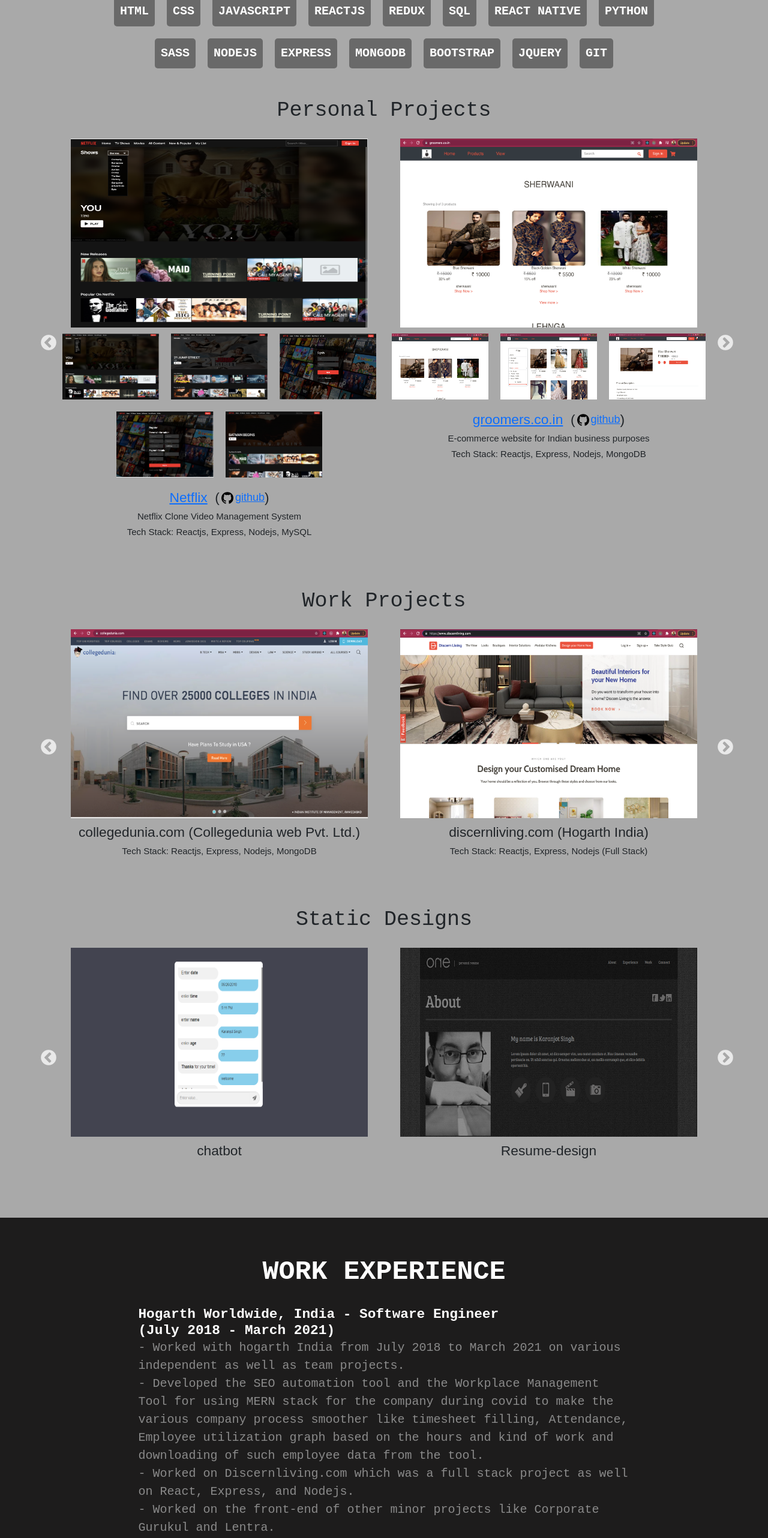
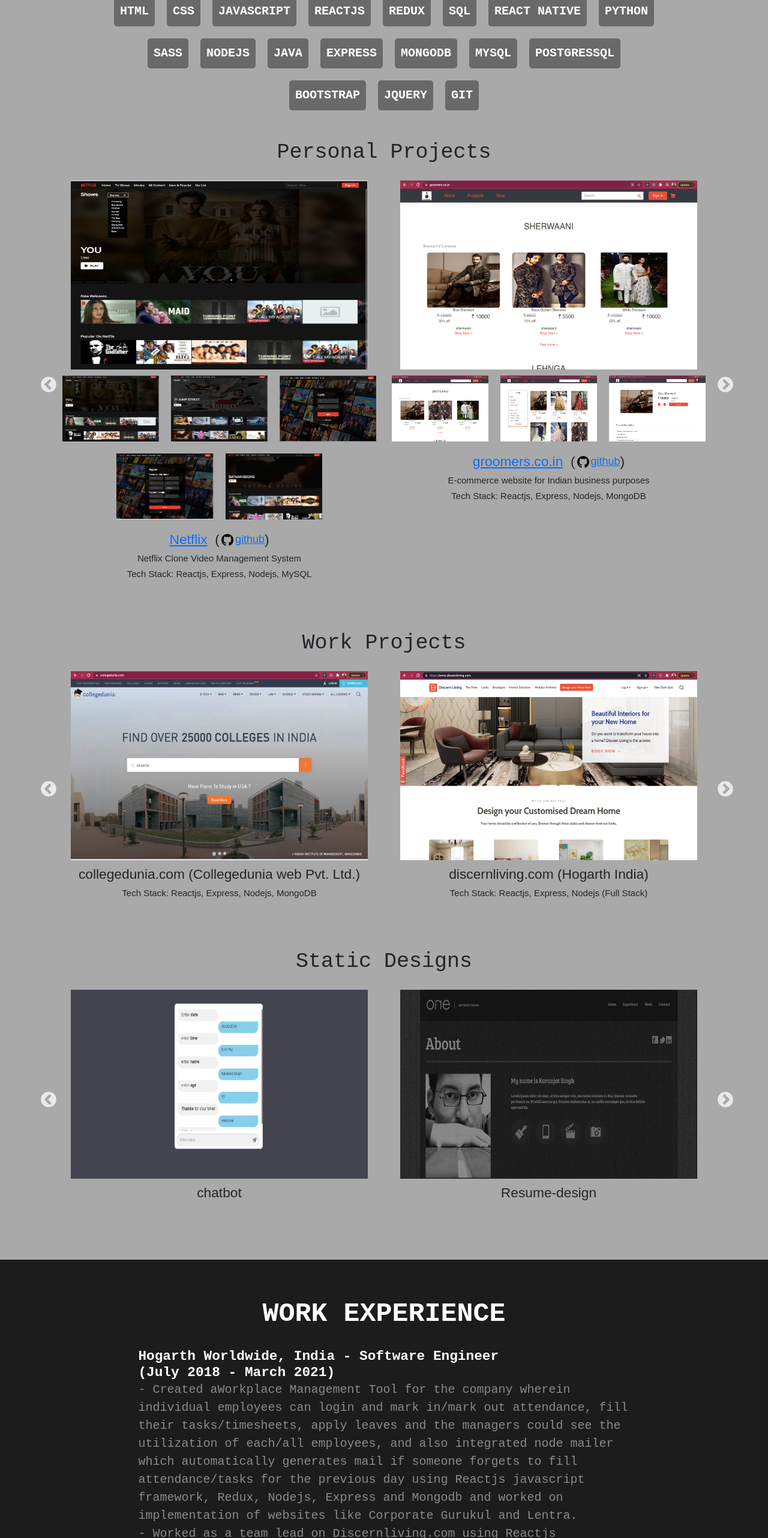
Before and after one commit to Karanjot1995/karanjot1995.github.io, a React (Create React App) app: page / in a window 1280 px wide. Shown: the part 952-3516 px from the top of the page at 60% size. Built offline with nearby package versions, Linux system fonts and the light colour scheme.

Commit message:
updated portfolio

```diff
--- a/src/components/Portfolio.js
+++ b/src/components/Portfolio.js
@@ -124,8 +124,11 @@
                 <p className="skill-bubble">Python</p>
                 <p className="skill-bubble">SASS</p>
                 <p className="skill-bubble">Nodejs</p>
+                <p className="skill-bubble">Java</p>
                 <p className="skill-bubble">Express</p>
                 <p className="skill-bubble">MongoDb</p>
+                <p className="skill-bubble">mySQL</p>
+                <p className="skill-bubble">PostgresSQL</p>
                 <p className="skill-bubble">Bootstrap</p>
                 <p className="skill-bubble">jQuery</p>
                 <p className="skill-bubble">Git</p>
@@ -301,15 +304,16 @@
           <div className="company m-auto pb-4">
             <h3>Hogarth Worldwide, India - Software Engineer</h3>
             <h3>(July 2018 - March 2021)</h3>
-            <p>- Worked with hogarth India from July 2018 to March 2021 on various independent as well as team projects.</p>
             <p>
-              - Developed the SEO automation tool and the Workplace Management Tool for using MERN stack
-              for the company during covid to make the various company process smoother like timesheet filling,
-              Attendance, Employee utilization graph based on the hours and kind of work and downloading
-              of such employee data from the tool.
+              - Created aWorkplace Management Tool for the company wherein individual employees can login
+              and mark in/mark out attendance, fill their tasks/timesheets, apply leaves and the managers
+              could see the utilization of each/all employees, and also integrated node mailer which automatically
+              generates mail if someone forgets to fill attendance/tasks for the previous day using Reactjs javascript
+              framework, Redux, Nodejs, Express and Mongodb and worked on implementation of websites like Corporate Gurukul and Lentra.
             </p>
-            <p>- Worked on Discernliving.com which was a full stack project as well on React, Express, and Nodejs.</p>
-            <p>- Worked on the front-end of other minor projects like Corporate Gurukul and Lentra.</p>
+            <p>- Worked as a team lead on Discernliving.com using Reactjs javascript framework, Nodejs, Expressjs, HTML and CSS(since 2018).</p>
+            <p>- Worked on the BMW India website as a team lead on Adobe Experience Manager Platform and used HTML, CSS ,Java and javascript for development (since 2018).</p>
+            <p>- Created an SEO tool for automating the SEO work for the company using Reactjs javascript framework, Redux and Nodejs</p>
           </div>
 
           <div className="company pb-4">
@@ -318,8 +322,8 @@
             <p>- Worked with collegedunia.com (product based company) from March 2021 to August 2021 as
               a senior software engineer on their main education portal(collegedunia.com)
               as a software engineer using Nextjs, Reactjs, Nodejs, HTML and CSS.</p>
-            <p>- Created many components like dynamic forms, search etc. and APIs.</p>
-            <p>- Worked on optimizing the website for decreasing the response time of each component and hence decreasing the overall page load time leading a team of 5.</p>
+            <p>- Defined and conducted the project on various stages including research, conceptualization, testing and implementation and Created many components like dynamic forms, search etc. and APIs.</p>
+            <p>-  Validated and wrote code for proper structuring, compatibility with different browsers and worked on optimizing the for decreasing the response time and enhancing performance.</p>
           </div>
 
           <div className="company">
```
